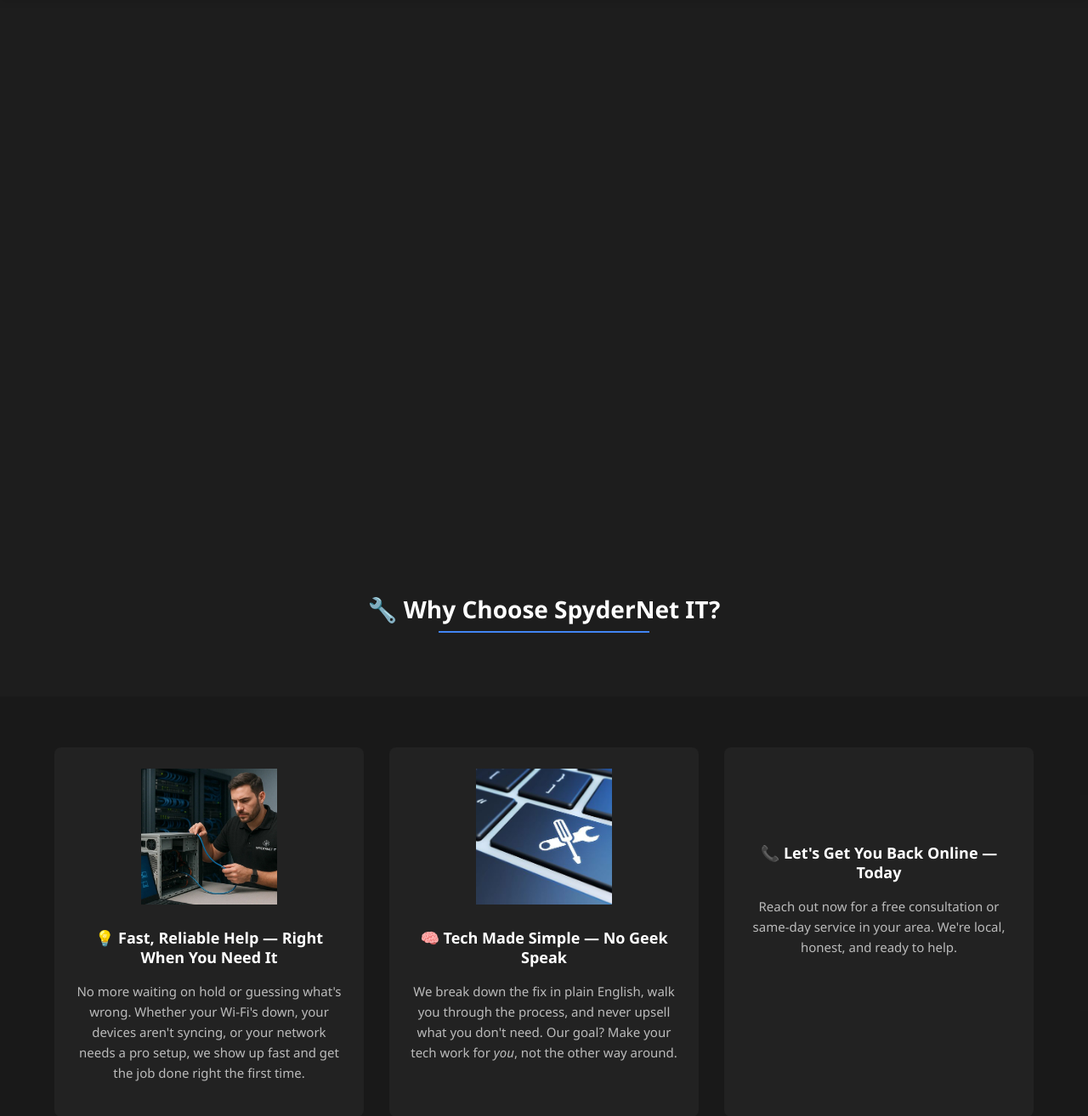
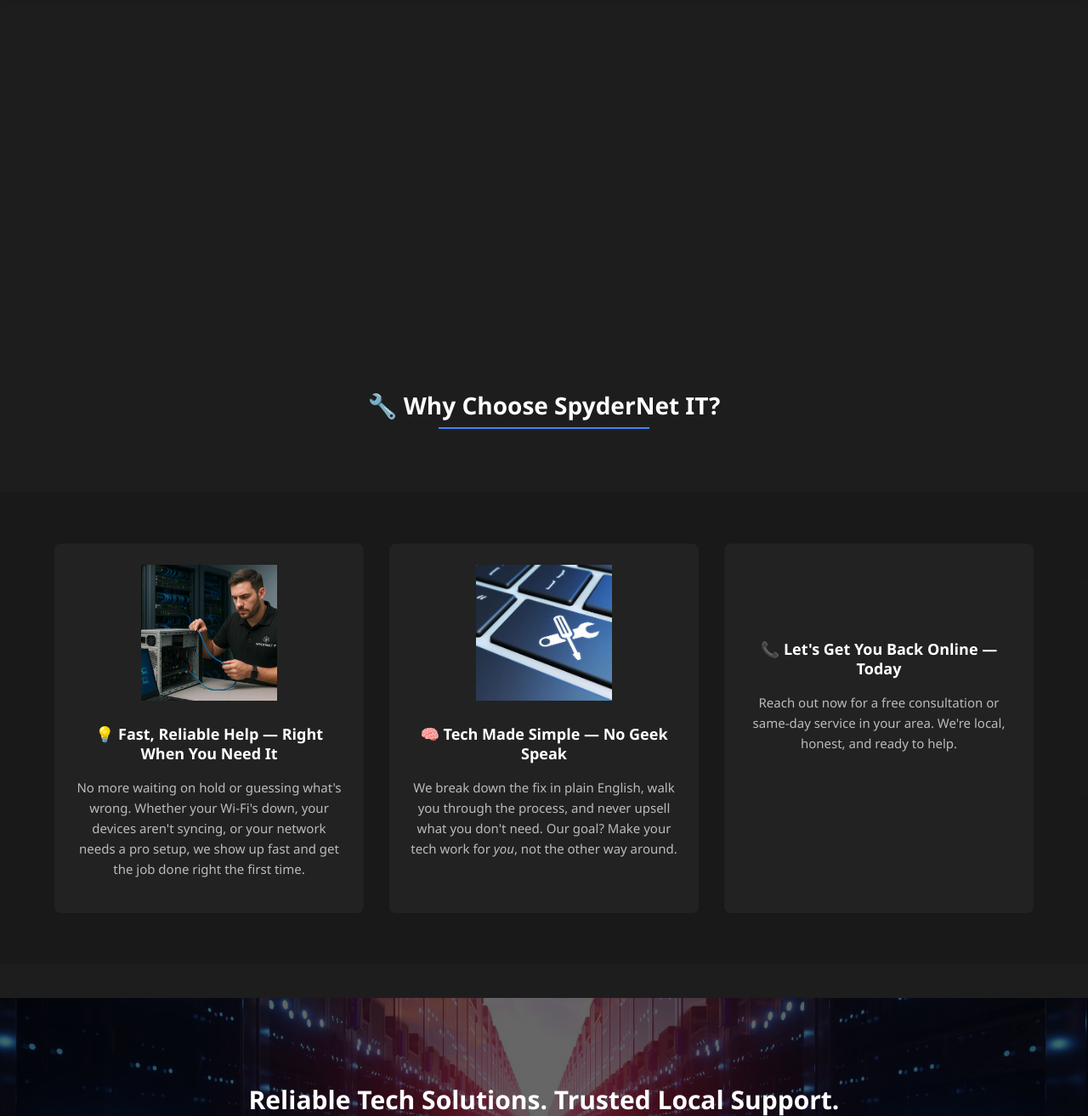
Before and after one commit to octagonn/octagonn, a PHP site: page / in a window 1280 px wide. Shown: the part 81-1395 px from the top of the page at 85% size. Run offline with PHP 8.4, Linux system fonts and the light colour scheme; some libraries are stand-ins or nearby versions; grey boxes are pictures that could not be loaded.

Commit message:
reduce height of background viewer

```diff
--- a/css/style.css
+++ b/css/style.css
@@ -193,11 +193,11 @@ nav ul li a:hover:before, nav ul li a.active:before {
 .hero {
     position: relative;
     text-align: center;
-    padding: 100px 0;
+    padding: 60px 0;
     margin-bottom: 40px;
     margin-top: 0 !important;
-    height: 80vh;
-    min-height: 600px;
+    height: 50vh;
+    min-height: 400px;
     overflow: hidden;
     z-index: 1 !important;
 }
```
